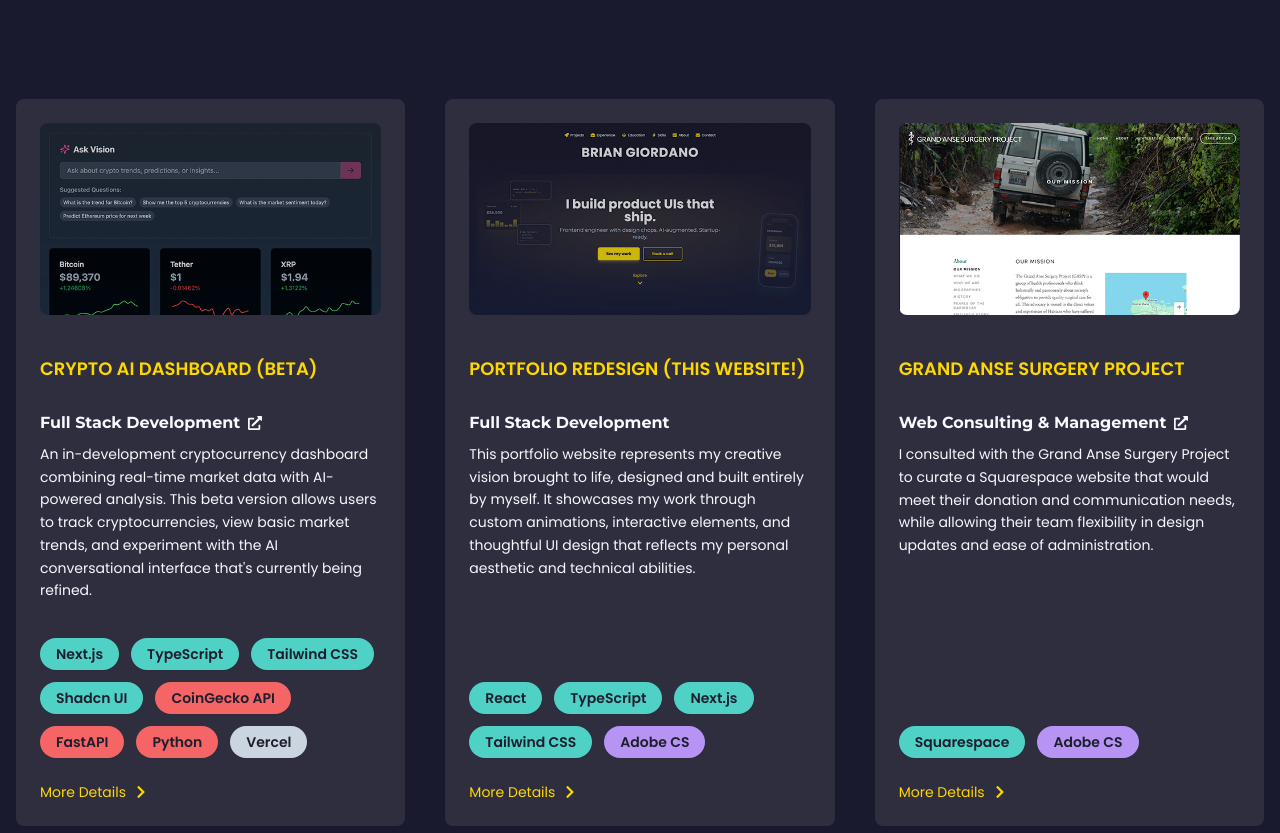
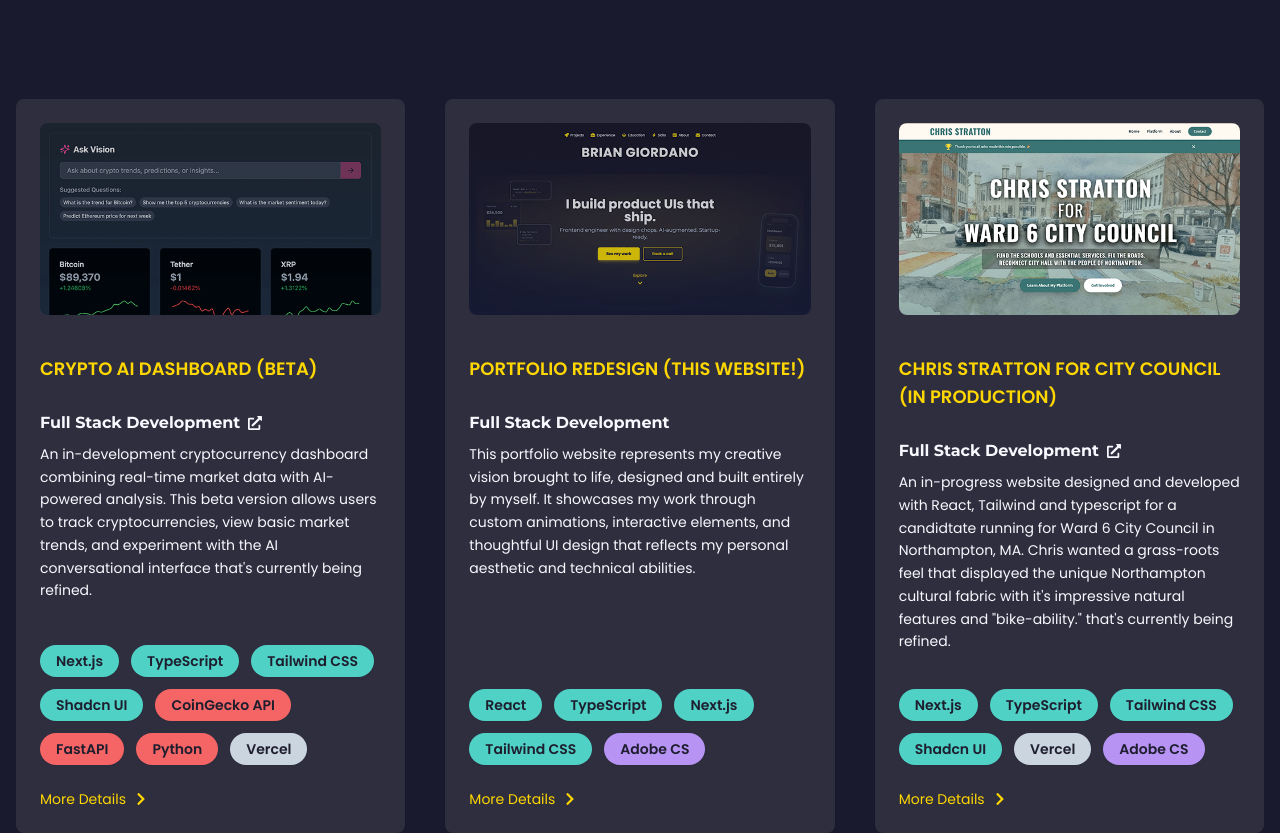
Before and after one commit to brian-giordano/portfolio-2024, a Next.js app: page / in a window 1280 px wide. Shown: the part 895-1728 px from the top of the page. Built offline with nearby package versions, Linux system fonts and the light colour scheme.

Commit message:
Add Chris Stratton project to Projects section.

```diff
--- a/components/ProjectsSection.tsx
+++ b/components/ProjectsSection.tsx
@@ -8,6 +8,7 @@ import CardsList from "./ui/CardsList";
 import VisionDashboardThumbnail from "../assets/images/vision-dashboard-thumbnail-v2.png";
 import PortfolioWebsiteThumbnail from "../assets/images/portfolio-website-thumbnail-v2.png";
 import GaspThumbnail from "../assets/images/portfolio-GASP-thumbnail-v2.png";
+import ChrisStrattonThumbnail from "../assets/images/portfolio-Chirs-Stratton-thumbnail-v2.png";
 
 import NextImage from "next/image";
 import { motion, AnimatePresence } from "framer-motion";
@@ -121,6 +122,56 @@ const ProjectsSection: React.FC = () => {
         },
       },
       {
+        imageUrl: ChrisStrattonThumbnail,
+        title: "Chris Stratton for City Council (In Production)",
+        alt: "Christ Stratton for Ward 6 City Council screenshot",
+        orgName: "Full Stack Development",
+        orgLink: "https://chris-stratton-campaign.vercel.app/",
+        description: (
+          <p className="text-gray-200">
+            An in-progress website designed and developed with React, Tailwind
+            and typescript for a candidtate running for Ward 6 City Council in
+            Northampton, MA. Chris wanted a grass-roots feel that displayed the
+            unique Northampton cultural fabric with it&apos;s impressive natural
+            features and &quot;bike-ability.&quot; that&apos;s currently being
+            refined.
+          </p>
+        ),
+        stackUsed: [
+          { name: "Next.js", category: "Frontend" },
+          { name: "TypeScript", category: "Frontend" },
+          { name: "Tailwind CSS", category: "Frontend" },
+          { name: "Shadcn UI", category: "Frontend" },
+          { name: "Vercel", category: "DevOps" },
+          { name: "Adobe CS", category: "Design" },
+        ],
+        moreDetails: (
+          <div className="text-gray-200">
+            <p>
+              This beta dashboard provides real-time market data, AI-driven
+              insights, and a conversational interface to help users analyze
+              cryptocurrency trends.
+            </p>
+            <ul className="list-disc list-inside mt-2">
+              <li>Real-time price tracking</li>
+              <li>AI-powered market predictions</li>
+              <li>Interactive chat interface</li>
+              <li>Built with Next.js, FastAPI, and Python</li>
+              <li>Deployed on Vercel</li>
+            </ul>
+          </div>
+        ),
+        sizes: "(max-width: 1024px) 100vw, 1024px",
+        thumbnailConfig: {
+          useStyled: true,
+          accentColor: "gold",
+          bgGradient: "from-mediumCharcoal to-darkSlate",
+          thumbnailType: "chrisStratton",
+          animationKey: "scanLine",
+          projectImageUrl: ChrisStrattonThumbnail.src,
+        },
+      },
+      {
         imageUrl: GaspThumbnail,
         title: "Grand Anse Surgery Project",
         alt: "Grand Anse Surgery Project website screenshot",
@@ -162,7 +213,7 @@ const ProjectsSection: React.FC = () => {
         },
       },
     ],
-    []
+    [],
   );
 
   const [selectedIndex, setSelectedIndex] = useState<number | null>(null);
@@ -191,7 +242,7 @@ const ProjectsSection: React.FC = () => {
     if (selectedIndex === null) return;
     const t = setTimeout(() => {
       const el = modalRef.current?.querySelector<HTMLElement>(
-        "button, a, [tabindex='0']"
+        "button, a, [tabindex='0']",
       );
       el?.focus();
     }, 50);
@@ -338,7 +389,7 @@ const ProjectsSection: React.FC = () => {
                 </motion.div>
               </motion.div>
             </AnimatePresence>,
-            portalRoot
+            portalRoot,
           )
         : null}
     </section>
```
